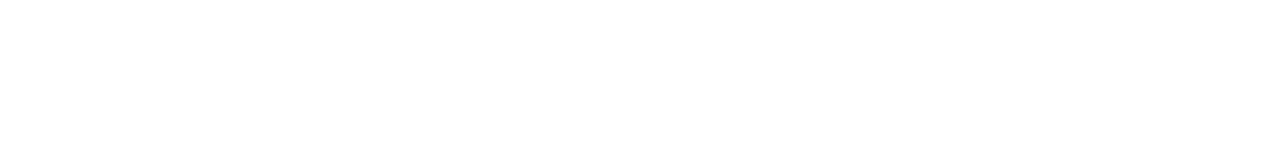
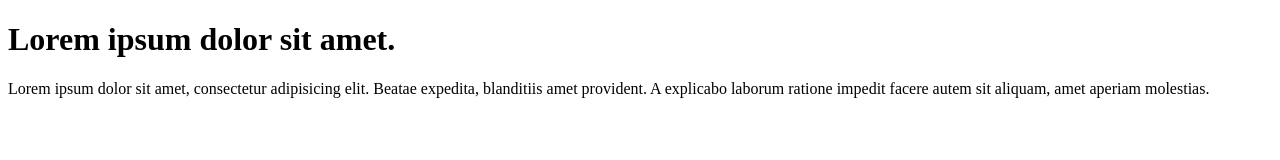
Before and after one commit to krisu87/first-web, a plain HTML site: page index.html in a window 1280 px wide. Drawn offline with Linux system fonts and the light colour scheme.

Commit message:
Add header section

```diff
--- a/index.html
+++ b/index.html
@@ -5,6 +5,11 @@
         <title>Moja strona www</title>
     </head>
     <body>
-
+        <header>
+            <div class="container">
+                <h1>Lorem ipsum dolor sit amet.</h1>
+                <p>Lorem ipsum dolor sit amet, consectetur adipisicing elit. Beatae expedita, blanditiis amet provident. A explicabo laborum ratione impedit facere autem sit aliquam, amet aperiam molestias.</p>
+            </div>
+        </header>
     </body>
 </html>
```
